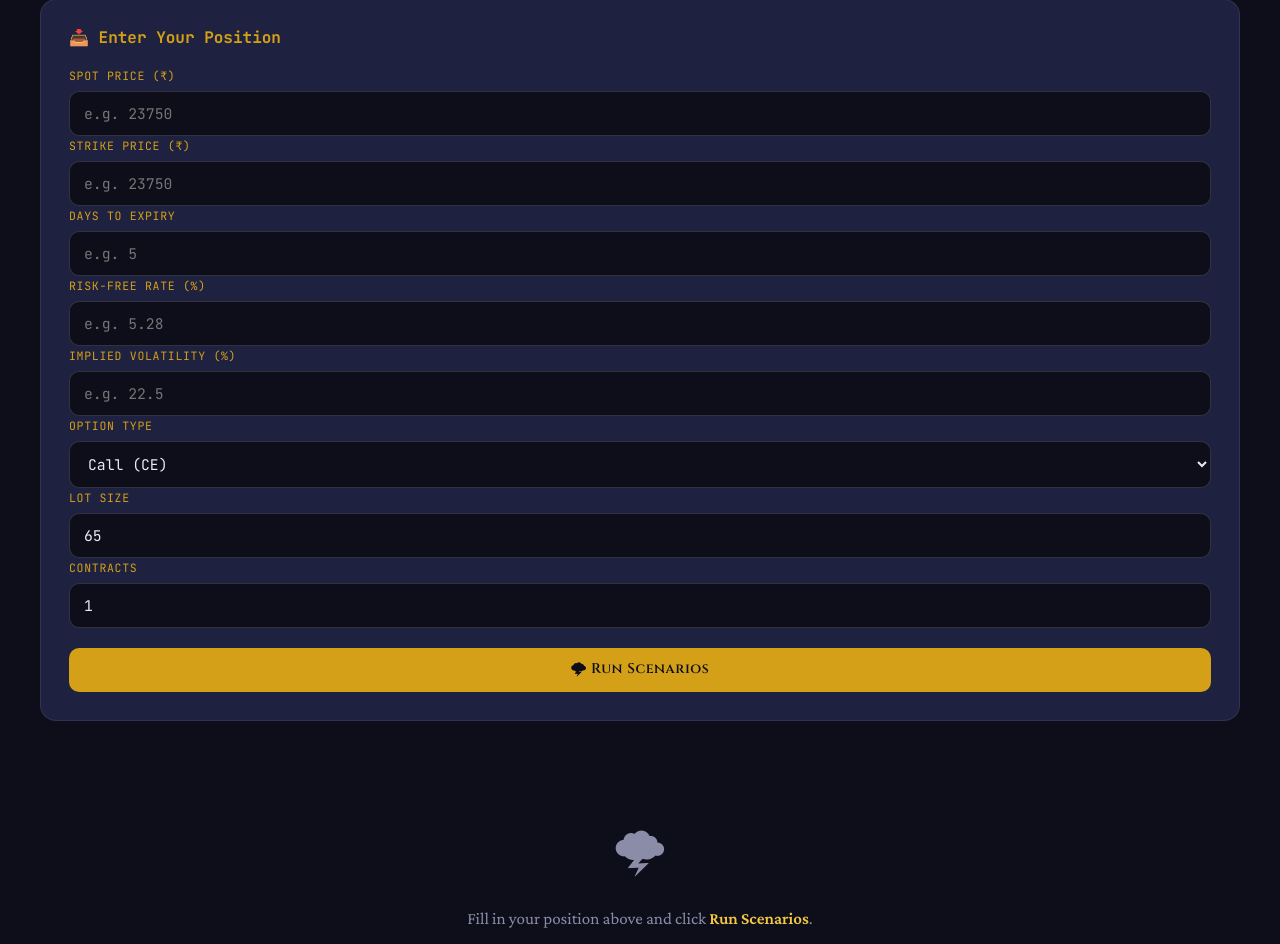
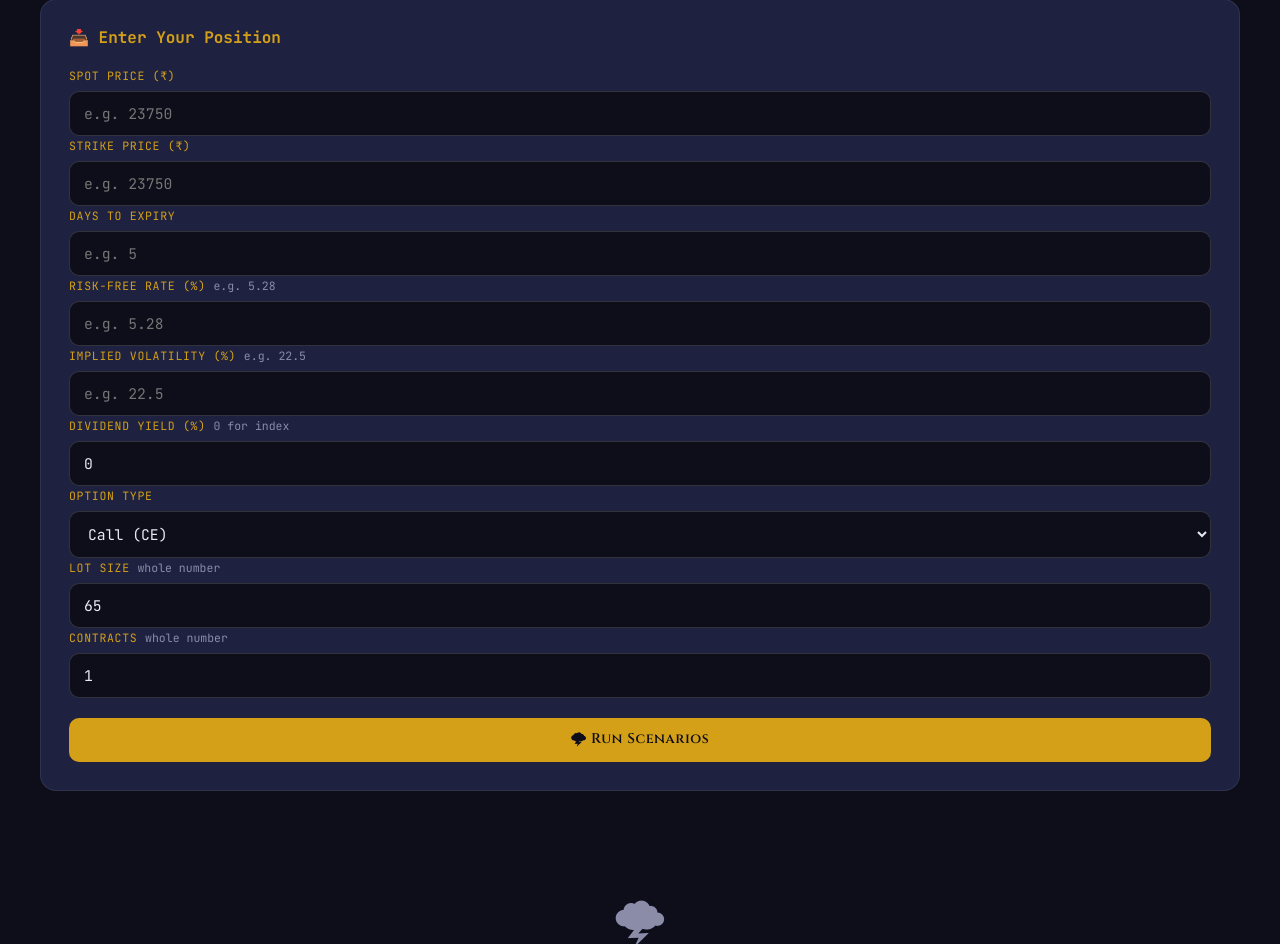
Before and after one commit to bsmpp25gauravk-collab/greek-gods-trading-arena, a Flask app: page /scenarios in a window 1280 px wide. Shown: the part 310-1254 px from the top of the page. Run offline with Flask 3, Linux system fonts and the light colour scheme.

Commit message:
Update input fields for strike price and lot size

```diff
--- a/templates/scenarios.html
+++ b/templates/scenarios.html
@@ -15,18 +15,19 @@
     <form method="POST" action="/scenarios" autocomplete="off">
       <div class="form-grid">
         <div class="form-group"><label>Spot Price (₹)</label><input type="number" name="spot" value="{{ form.spot if form.spot else '' }}" step="1" class="form-input" placeholder="e.g. 23750" /></div>
-        <div class="form-group"><label>Strike Price (₹)</label><input type="number" name="strike" value="{{ form.strike if form.strike else '' }}" step="50" class="form-input" placeholder="e.g. 23750" /></div>
+        <div class="form-group"><label>Strike Price (₹)</label><input type="number" name="strike" value="{{ form.strike if form.strike else '' }}" step="1" class="form-input" placeholder="e.g. 23750" /></div>
         <div class="form-group"><label>Days to Expiry</label><input type="number" name="days" value="{{ form.days if form.days else '' }}" step="1" min="1" class="form-input" placeholder="e.g. 5" /></div>
-        <div class="form-group"><label>Risk-Free Rate (%)</label><input type="number" name="rate" value="{{ form.rate if form.rate else '' }}" step="0.01" class="form-input" placeholder="e.g. 5.28" /></div>
-        <div class="form-group"><label>Implied Volatility (%)</label><input type="number" name="iv" value="{{ form.iv if form.iv else '' }}" step="0.1" class="form-input" placeholder="e.g. 22.5" /></div>
+        <div class="form-group"><label>Risk-Free Rate (%) <span class="form-hint">e.g. 5.28</span></label><input type="number" name="rate" value="{{ form.rate if form.rate else '' }}" step="0.01" class="form-input" placeholder="e.g. 5.28" /></div>
+        <div class="form-group"><label>Implied Volatility (%) <span class="form-hint">e.g. 22.5</span></label><input type="number" name="iv" value="{{ form.iv if form.iv else '' }}" step="0.1" class="form-input" placeholder="e.g. 22.5" /></div>
+        <div class="form-group"><label>Dividend Yield (%) <span class="form-hint">0 for index</span></label><input type="number" name="dividend" value="{{ form.dividend or 0 }}" step="0.01" class="form-input" placeholder="e.g. 1.5" /></div>
         <div class="form-group"><label>Option Type</label>
           <select name="option_type" class="form-input">
             <option value="call" {{ 'selected' if form.option_type=='call' }}>Call (CE)</option>
             <option value="put"  {{ 'selected' if form.option_type=='put'  }}>Put (PE)</option>
           </select>
         </div>
-        <div class="form-group"><label>Lot Size</label><input type="number" name="lot_size" value="{{ form.lot_size or 65 }}" class="form-input" /></div>
-        <div class="form-group"><label>Contracts</label><input type="number" name="contracts" value="{{ form.contracts or 1 }}" class="form-input" /></div>
+        <div class="form-group"><label>Lot Size <span class="form-hint">whole number</span></label><input type="number" name="lot_size" value="{{ form.lot_size or 65 }}" step="1" class="form-input" /></div>
+        <div class="form-group"><label>Contracts <span class="form-hint">whole number</span></label><input type="number" name="contracts" value="{{ form.contracts or 1 }}" step="1" class="form-input" /></div>
       </div>
       <button type="submit" class="btn btn-primary btn-full" style="margin-top:1.25rem">🌩 Run Scenarios</button>
     </form>
```
